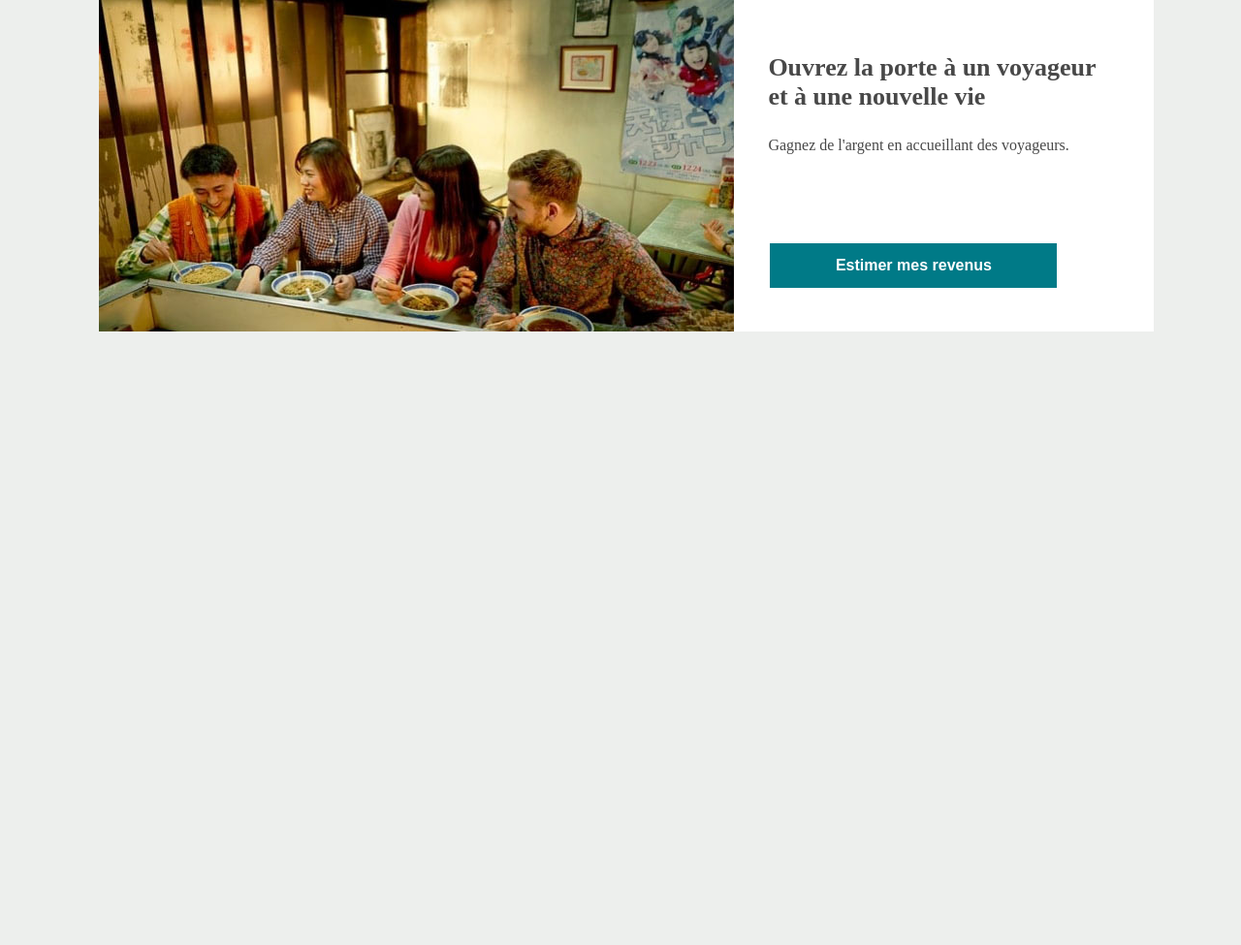
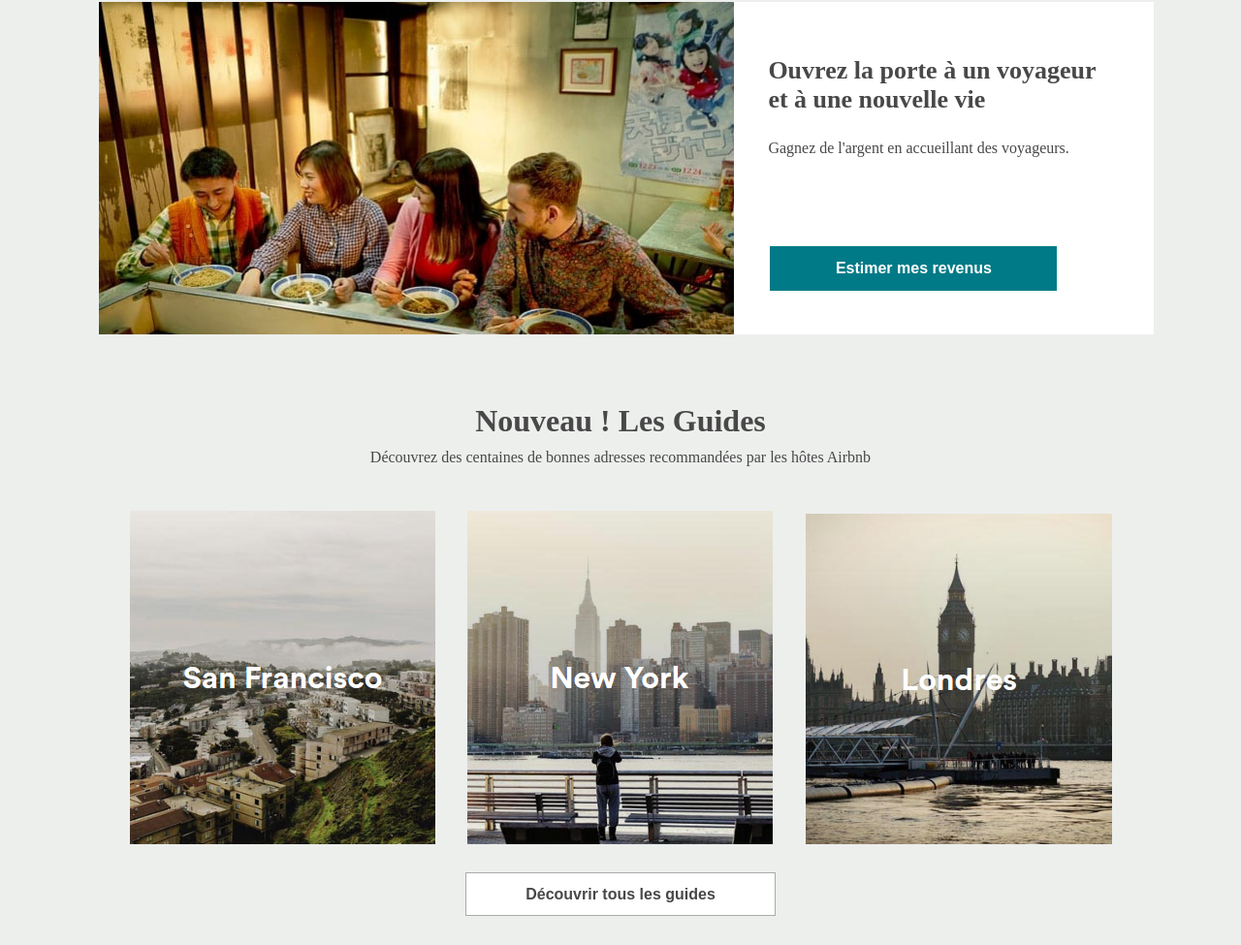
Before and after one commit to MorganVa/exercices_travaux_simplon, a PHP site: page /Airbnb.html in a window 1280 px wide. Shown: the part 727-1702 px from the top of the page at 97% size. Before the commit the page ends 1069 px from the top, so only its background shows below. Run offline with PHP 8.4, Linux system fonts and the light colour scheme; some web fonts are replaced.

Commit message:
Ajout du dernier bloc de la page

```diff
--- a/Airbnb/Airbnb.html
+++ b/Airbnb/Airbnb.html
@@ -31,14 +31,14 @@
 <!--Barre haut droite -->
       <nav>
         <ul>
-          <li> <button> Devenez hôte </button></li>
-          <li>Aide</li>
-          <li>Inscription</li>
-          <li>Connexion</li>
+          <li> <button><a href="https://www.airbnb.fr/host?from_nav=1&link=1"> Devenez hôte </a></button></li>
+          <li><a href="https://www.airbnb.fr/help">Aide</a></li>
+          <li><a href="https://www.airbnb.fr/signup_login">Inscription</a></li>
+          <li><a href="https://www.airbnb.fr/login">Connexion</a></li>
         </ul>
       </nav>
 <!-- Texte du milieu-->
-      <section id="texte">
+      <section id="blocTexte1">
         <h1> Vivez là-bas </h1>
         <h3> Réservez des logements auprès d'hôtes locaux dans plus de 191 pays et vivez là-bas,
           comme chez vous. </h3>
@@ -84,7 +84,27 @@
         <p id="texte1"> Ouvrez la porte à un voyageur et à une nouvelle vie </p>
         <p id="texte2"> Gagnez de l'argent en accueillant des voyageurs.</p>
       </div>
-      <button name="bouton"> Estimer mes revenus </button>
+      <button name="revenus"> Estimer mes revenus </button>
+    </div>
+
+    <!--2eme bloc texte-->
+
+    <div id="blocTexte2">
+      <h1>Nouveau ! Les Guides</h1>
+      <p>Découvrez des centaines de bonnes adresses recommandées par les hôtes Airbnb</p>
+    </div>
+
+    <!--bloc images-->
+    <div id="blocImages1">
+      <a href="https://www.airbnb.fr/things-to-do/sanfrancisco"><img src="sanfrancisco.png"></a>
+      <a href="https://www.airbnb.fr/things-to-do/new-york"><img src="newyork.png"></a>
+      <a href="https://www.airbnb.fr/things-to-do/london"><img src="londres.png"></a>
+      <button id="parcours" name="parcours">Découvrir tous les guides</button>
+
+    </div>
+
+    <div>
+
     </div>
 
 
--- a/Airbnb/style.css
+++ b/Airbnb/style.css
@@ -53,10 +53,6 @@ body {
   margin: 0;
 }
 
-/* header {
-  position: relative;
-} */
-
 #video {
 position: absolute;
 top: 0;
@@ -77,45 +73,53 @@ nav {
   position: absolute;
   top:5px;
   right:20px;
-}
+  }
 
 nav li  {
   display: inline-block;
   padding-left: 30px;
-}
+  }
 
 button {
   border: 2px solid #FFF;
   padding : 7px 15px;
   color:#FFF;
   background: none;
+  transition: 0.5s;
 }
 
 button:hover {
-  background-color: #655E5E;
-  opacity: 0.9;
+  background-color: rgba(0, 0, 0, 0.3);
 }
 
+nav a {
+  text-decoration: none;
+  color:white;
+  font-family: Circular;
+}
 
-#texte {
+nav a:visited, a:active {
+  text-decoration: none;
+}
+
+#blocTexte1 {
   text-align: center;
   font-weight: bold;
   position:relative;
   top :150px;
 }
 
-h1 {
+#blocTexte1 h1 {
   font-size: 60px;
   text-transform: uppercase;
   margin:0;
   padding-bottom: 15px;
 }
 
-h3 {
-  font-size: 16px;
+#blocTexte1 h3 {
+  font-size: 18px;
   margin:0;
 }
-
 
 #menuBas {
   position: relative;
@@ -143,12 +147,16 @@ header input, header select {
 }
 
 #destination {
-  width : 350px;
+  width: 350px;
 }
 
 #dateArrivee {
   width:100px;
   padding-right: 50px;
+}
+
+#dateArrivee::after {
+  content:Airglyphs;
 }
 
 #dateDepart {
@@ -172,8 +180,11 @@ form img {
   color:#FFF;
   font-weight: bold;
   border-color: #ff5a5f;
+  height: 42px;
   width:150px;
   text-align: center;
+  transition: 0.5s;
+  border-style: none;
   }
 
 #recherche:hover {
@@ -200,12 +211,10 @@ position: absolute;
 left:690px;
 right:50px;
 top:30px;
-
 }
 
 #texte1, #texte2{
   color: #484848;
-
 }
 
 #texte1 {
@@ -227,8 +236,51 @@ top:30px;
   width: 300px;
   height:50px;
   padding: 40px, 0px, 40px, 0px;
+  transition: 0.5s;
 }
 
 #bloc1 button:hover {
   background-color: #009AAB;
 }
+
+#blocTexte2 {
+  position: relative;
+  top:570px;
+  left:0;
+  text-align: center;
+  color: #484848;
+}
+
+#blocTexte2 h1 {
+  font-size: 32px;
+  margin-bottom: 10px;;
+}
+
+#blocTexte2 p {
+  font-size: 16px;
+  margin: 0;
+}
+
+#blocImages1 {
+  position: relative;
+  top:600px;
+  text-align: center;
+}
+
+#blocImages1 img {
+  margin:15px;
+}
+
+#parcours {
+  background-color: #FFF;
+  font-weight: bold;
+  position:relative;
+  top:10px;
+  font-size: 16px;
+  width: 320px;
+  height:45px;
+  padding: 40px, 0px, 40px, 0px;
+  color:#484848;
+  border:0.2px solid #AAAAAA;
+  margin-bottom: 40px;
+}
```
Also changed, not shown: Airbnb/londres.png (added), Airbnb/newyork.png (added), Airbnb/sanfrancisco.png (added).
